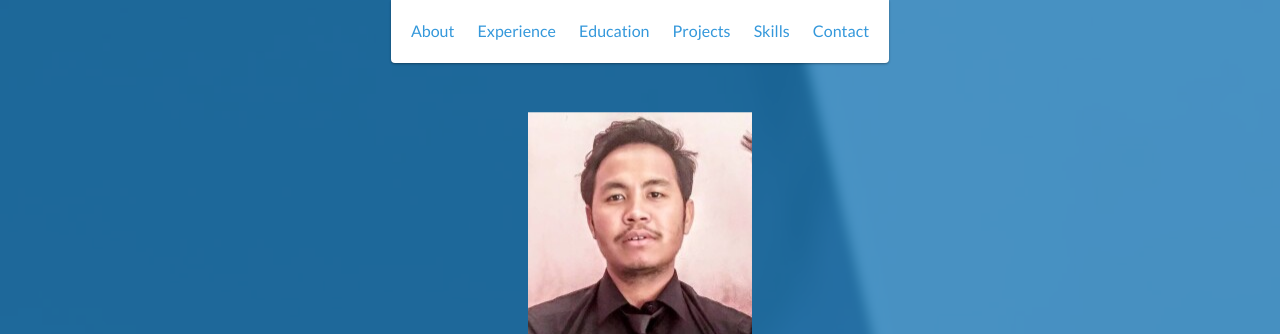
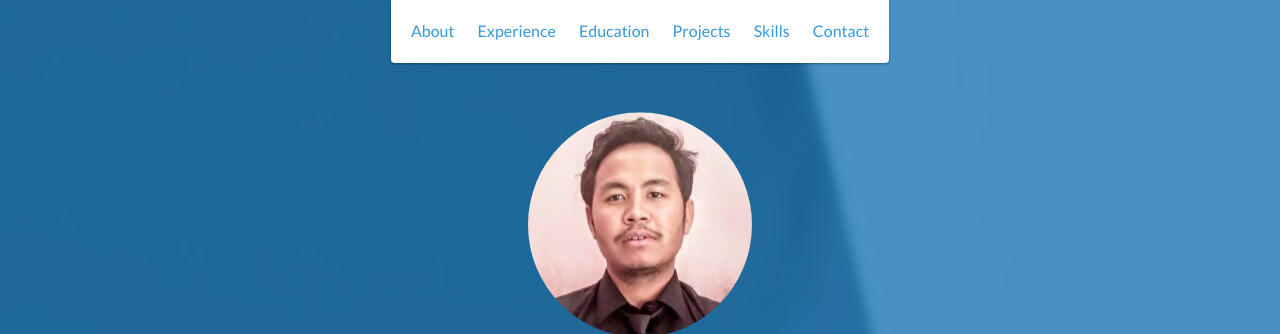
Before and after one commit to santoshpremi/profilePage, a website: page index.html in a window 1280 px wide. Shown: the top 334 px of the page. Drawn offline with nearby package versions, Linux system fonts and the light colour scheme.

Commit message:
initial comment

```diff
--- a/index.html
+++ b/index.html
@@ -58,12 +58,16 @@
 
     <div id="lead">
         <div id="lead-content">
+            <style>
+                .circular--square{
+                    border-radius: 50%;
+                }
+            </style>
             <img src="./images/premi.jpg" alt="Avatar" class="circular--square">
             <h2>Santosh Premi Adhikari</h2>
             <h3> 💻 Software Developer</h3>
             <a href="https://drive.google.com/file/d/1W_J-La-3g9oijBUXIoP_ykVOLQUkAnzx/view?usp=sharing"
                 target="_blank" class="btn-rounded-white">Download Resume</a>
-
                 <div class="container">
                     <div class="row">
                         <div class="social-new">
```
